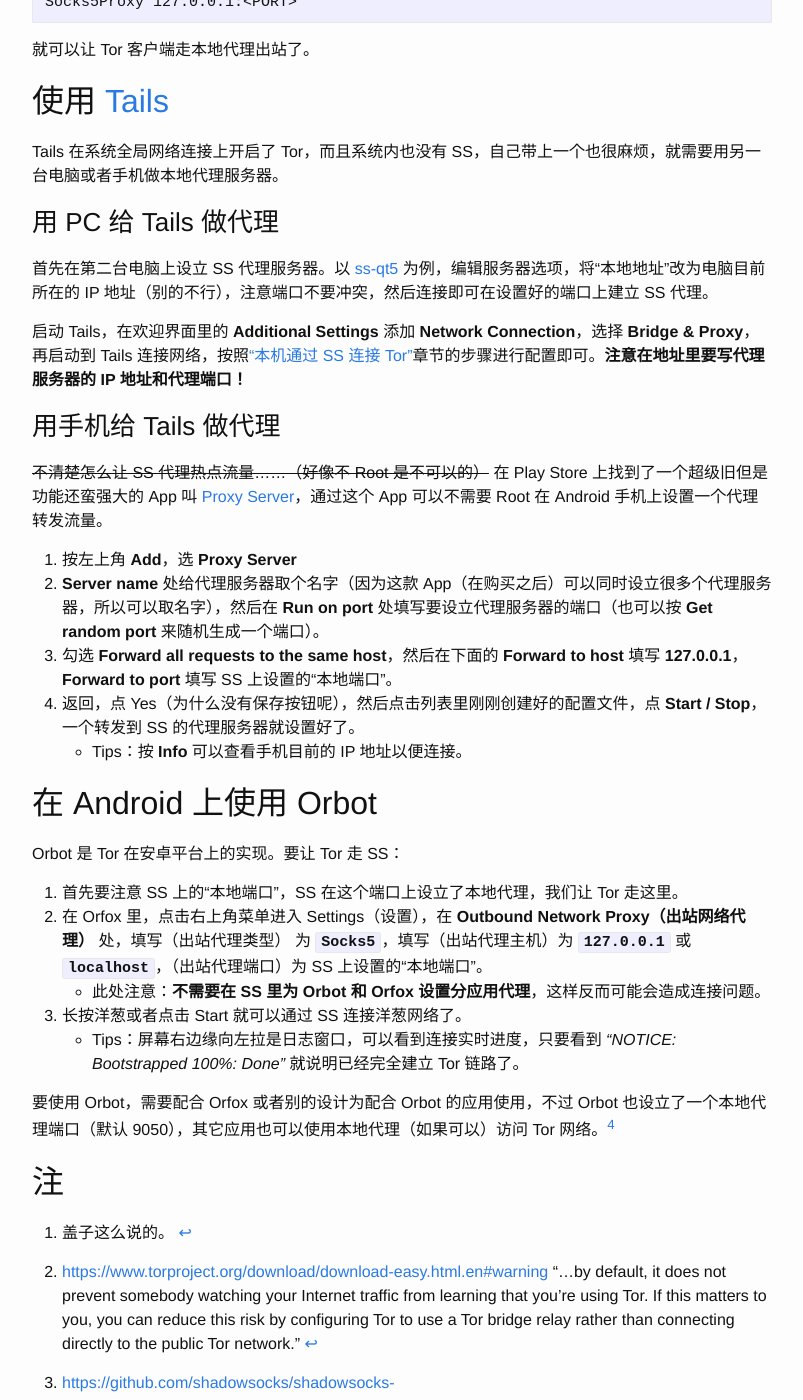
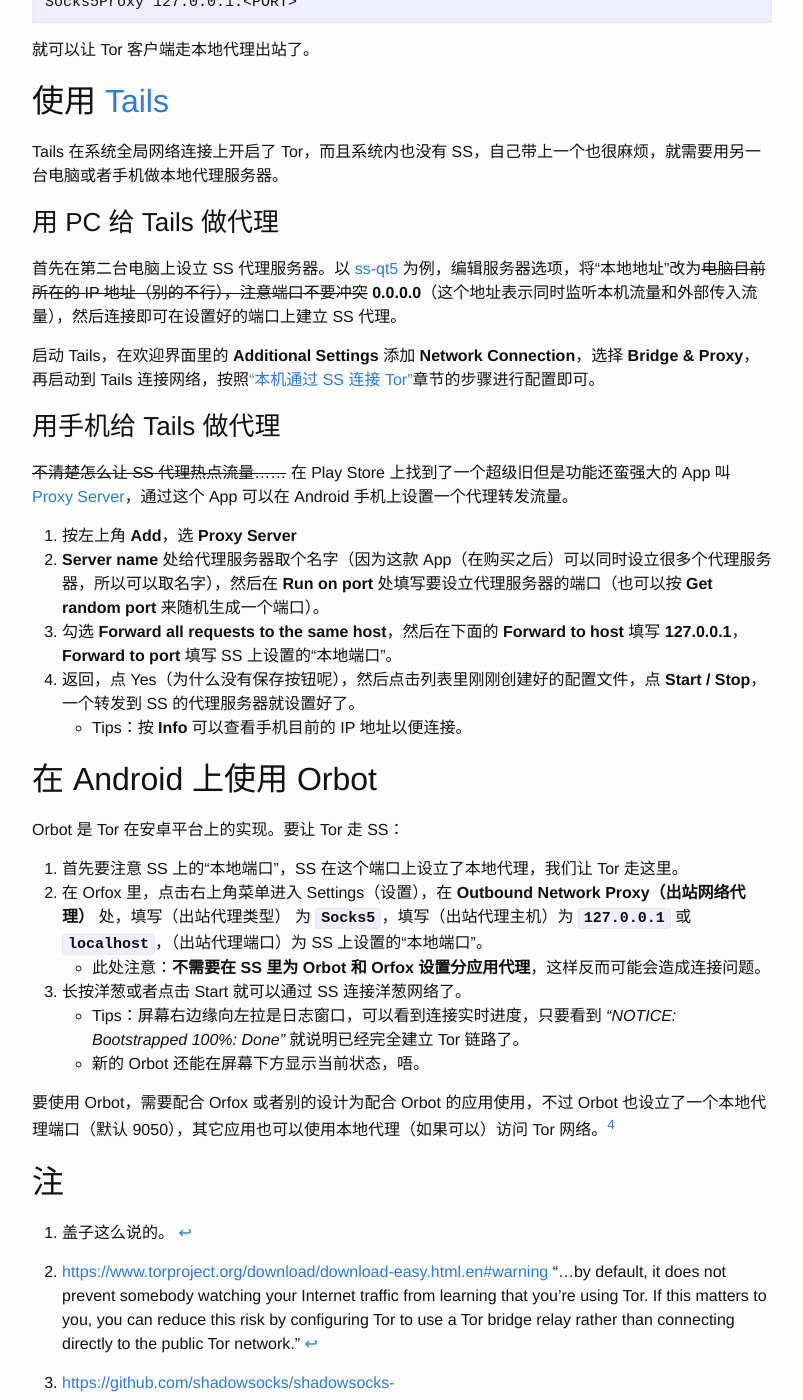
Before and after one commit to lmy441900/lmy441900.github.io, a Jekyll site: the page built from _posts/2017-06-24-tor-practice.md, in a window 1280 px wide and 1400 px high, scrolled down 874 px. Shown: the whole window, without its empty margins (238-1041 px from the left). Built offline with Jekyll 4.4.1, drawn with Linux system fonts in a browser that asks for light colours.

Commit message:
tor-practice: fix wrong practice in pc-proxy, update

```diff
--- a/_posts/2017-06-24-tor-practice.md
+++ b/_posts/2017-06-24-tor-practice.md
@@ -42,15 +42,15 @@
 
 ### 用 PC 给 Tails 做代理
 
-首先在第二台电脑上设立 SS 代理服务器。以 [ss-qt5][] 为例，编辑服务器选项，将“本地地址”改为电脑目前所在的 IP 地址（别的不行），注意端口不要冲突，然后连接即可在设置好的端口上建立 SS 代理。
+首先在第二台电脑上设立 SS 代理服务器。以 [ss-qt5][] 为例，编辑服务器选项，将“本地地址”改为~~电脑目前所在的 IP 地址（别的不行），注意端口不要冲突~~ **0.0.0.0**（这个地址表示同时监听本机流量和外部传入流量），然后连接即可在设置好的端口上建立 SS 代理。
 
-启动 Tails，在欢迎界面里的 **Additional Settings** 添加 **Network Connection**，选择 **Bridge & Proxy**，再启动到 Tails 连接网络，按照[“本机通过 SS 连接 Tor”](#本机通过-ss-连接-tor)章节的步骤进行配置即可。**注意在地址里要写代理服务器的 IP 地址和代理端口！**
+启动 Tails，在欢迎界面里的 **Additional Settings** 添加 **Network Connection**，选择 **Bridge & Proxy**，再启动到 Tails 连接网络，按照[“本机通过 SS 连接 Tor”](#本机通过-ss-连接-tor)章节的步骤进行配置即可。
 
 [ss-qt5]: https://github.com/shadowsocks/shadowsocks-qt5
 
 ### 用手机给 Tails 做代理
 
-~~不清楚怎么让 SS 代理热点流量……（好像不 Root 是不可以的）~~ 在 Play Store 上找到了一个超级旧但是功能还蛮强大的 App 叫 [Proxy Server][]，通过这个 App 可以不需要 Root 在 Android 手机上设置一个代理转发流量。
+~~不清楚怎么让 SS 代理热点流量……~~ 在 Play Store 上找到了一个超级旧但是功能还蛮强大的 App 叫 [Proxy Server][]，通过这个 App 可以在 Android 手机上设置一个代理转发流量。
 
 1. 按左上角 **Add**，选 **Proxy Server**
 2. **Server name** 处给代理服务器取个名字（因为这款 App（在购买之后）可以同时设立很多个代理服务器，所以可以取名字），然后在 **Run on port** 处填写要设立代理服务器的端口（也可以按 **Get random port** 来随机生成一个端口）。
@@ -69,6 +69,7 @@
   - 此处注意：**不需要在 SS 里为 Orbot 和 Orfox 设置分应用代理**，这样反而可能会造成连接问题。
 3. 长按洋葱或者点击 Start 就可以通过 SS 连接洋葱网络了。
   - Tips：屏幕右边缘向左拉是日志窗口，可以看到连接实时进度，只要看到 _"NOTICE: Bootstrapped 100%: Done"_ 就说明已经完全建立 Tor 链路了。
+    - 新的 Orbot 还能在屏幕下方显示当前状态，唔。
 
 要使用 Orbot，需要配合 Orfox 或者别的设计为配合 Orbot 的应用使用，不过 Orbot 也设立了一个本地代理端口（默认 9050），其它应用也可以使用本地代理（如果可以）访问 Tor 网络。[^4]
 
```
